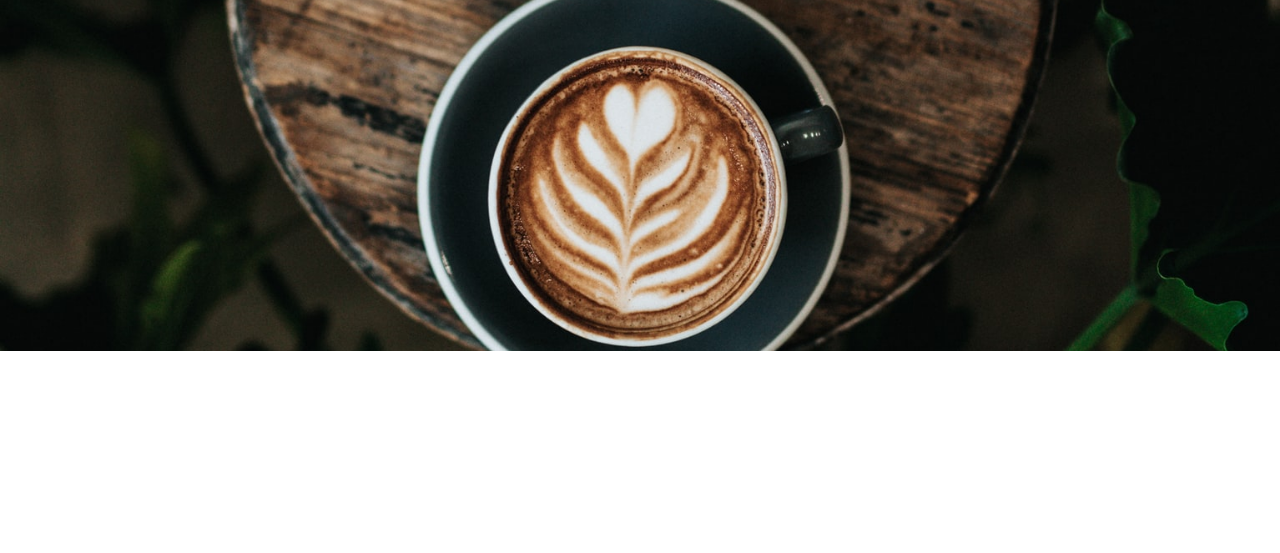
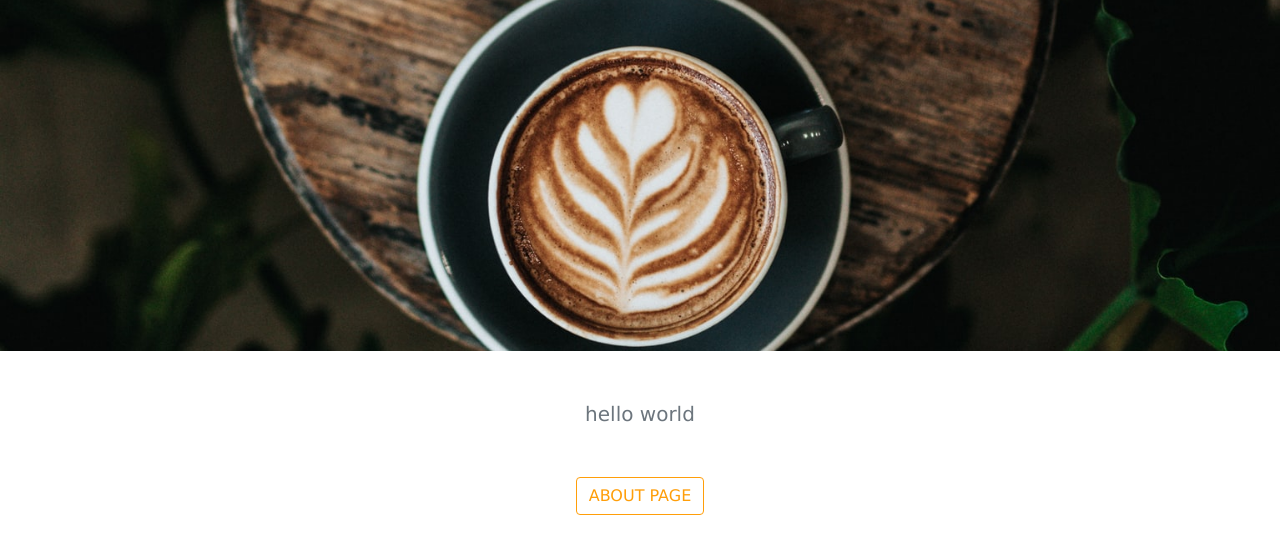
Before and after one commit to benfranzoso1/gatsby-coffee-project, a Gatsby site: page / in a window 1280 px wide. Shown: the part 505-1058 px from the top of the page. Before the commit the page ends 856 px from the top, so only its background shows below. Built offline with nearby package versions, Linux system fonts and the light colour scheme; Gatsby itself is replaced by a stand-in of ours.

Commit message:
added info section to homepage

```diff
--- /dev/null
+++ b/src/components/Home/Info.js
@@ -0,0 +1,21 @@
+import React from "react"
+import { Link } from "gatsby"
+
+export default function Info({ text, ctalink, ctatext }) {
+  return (
+    <section className="py-5">
+      <div className="container">
+        <div className="row">
+          <div className="col-10 col-sm-8 mx-auto text-center">
+            <p className="lead text-muted mb-5">{text}</p>
+            <Link to={ctalink}>
+              <button className="btn text-uppercase btn-yellow">
+                {ctatext}
+              </button>
+            </Link>
+          </div>
+        </div>
+      </div>
+    </section>
+  )
+}
--- a/src/components/layout.css
+++ b/src/components/layout.css
@@ -41,3 +41,13 @@ h6 {
   background-position: center;
   background-size: cover;
 }
+
+.btn-yellow {
+  color: var(--mainYellow) !important;
+  border-color: var(--mainYellow) !important;
+}
+
+.btn-yellow:hover {
+  background: var(--mainYellow);
+  color: var(--mainDark) !important;
+}
--- a/src/pages/index.js
+++ b/src/pages/index.js
@@ -3,6 +3,7 @@ import { Link, graphql } from "gatsby"
 import Layout from "../components/layout"
 import SEO from "../components/seo"
 import BackgroundSection from "../components/Globals/BackgroundSection"
+import Info from "../components/Home/info"
 
 const IndexPage = ({ data }) => (
   <Layout>
@@ -12,6 +13,7 @@ const IndexPage = ({ data }) => (
       title="Ben's Coffee Shop"
       styleClass="default-background"
     />
+    <Info text="hello world" ctalink="/about/" ctatext="About Page" />
   </Layout>
 )
 
```
